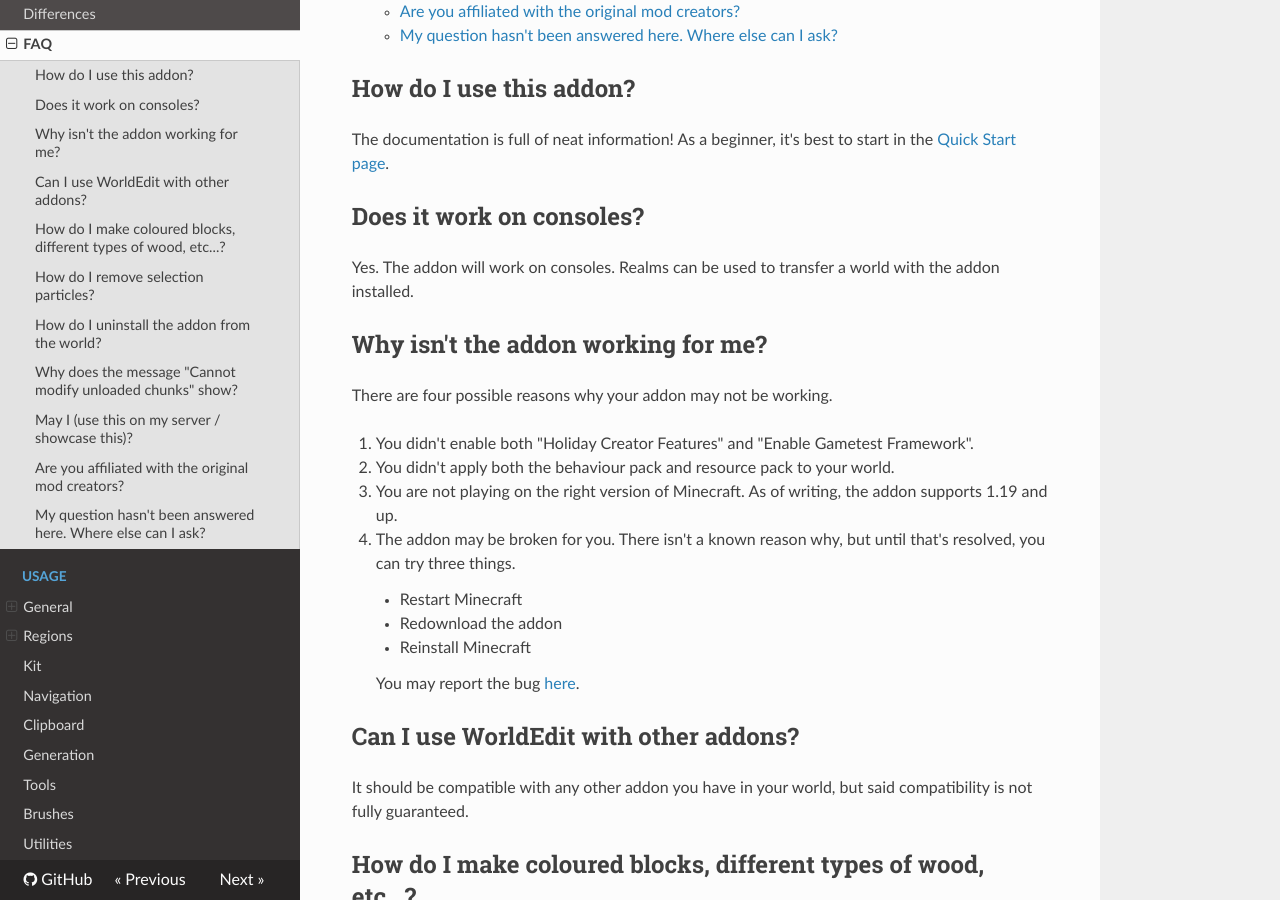
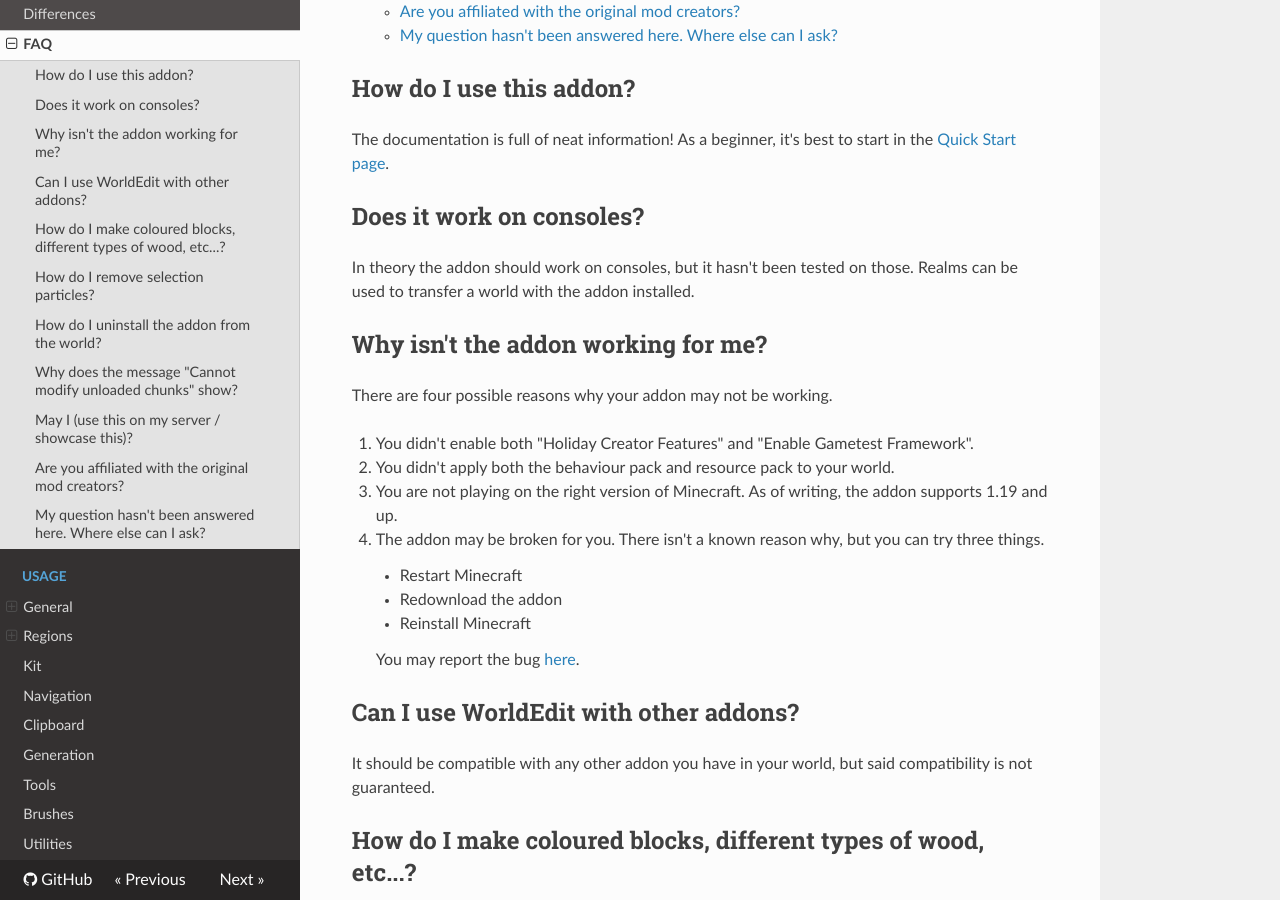
Before and after one commit to SIsilicon/WorldEdit-BE-Docs, an MkDocs documentation site: the page built from docs/common_questions.md, in a window 1280 px wide and 900 px high, scrolled down 412 px. Built offline with MkDocs 1.6.1, drawn with Linux system fonts in a browser that asks for light colours; nearby versions of some CDN libraries.

Commit message:
Updated FAQ

```diff
--- a/docs/common_questions.md
+++ b/docs/common_questions.md
@@ -8,7 +8,7 @@
 
 ## Does it work on consoles?
 
-Yes. The addon will work on consoles. Realms can be used to transfer a world with the addon installed.
+In theory the addon should work on consoles, but it hasn't been tested on those. Realms can be used to transfer a world with the addon installed.
 
 ## Why isn't the addon working for me?
 
@@ -17,7 +17,7 @@
 1. You didn't enable both "Holiday Creator Features" and "Enable Gametest Framework".
 2. You didn't apply both the behaviour pack and resource pack to your world.
 3. You are not playing on the right version of Minecraft. As of writing, the addon supports 1.19 and up.
-4. The addon may be broken for you. There isn't a known reason why, but until that's resolved, you can try three things.
+4. The addon may be broken for you. There isn't a known reason why, but you can try three things.
 
     * Restart Minecraft
     * Redownload the addon
@@ -27,7 +27,7 @@
 
 ## Can I use WorldEdit with other addons?
 
-It should be compatible with any other addon you have in your world, but said compatibility is not fully guaranteed.
+It should be compatible with any other addon you have in your world, but said compatibility is not guaranteed.
 
 ## How do I make coloured blocks, different types of wood, etc...?
 
```
